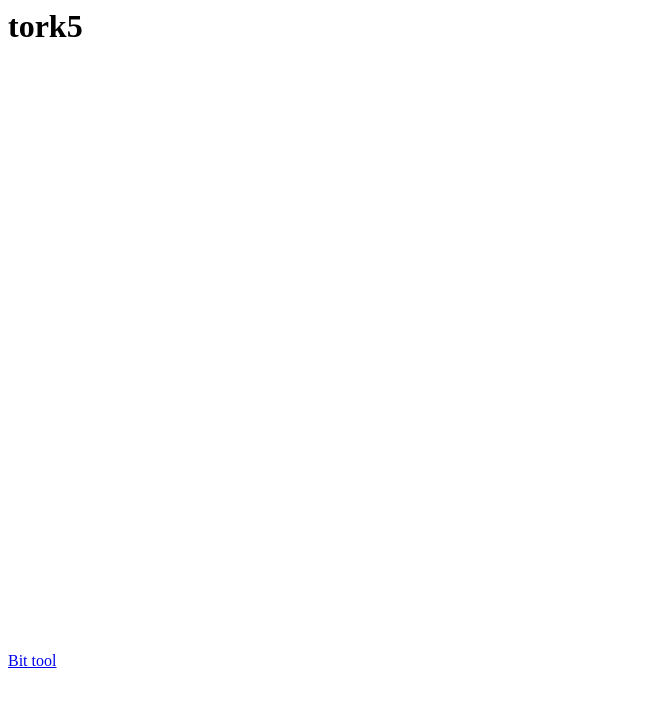
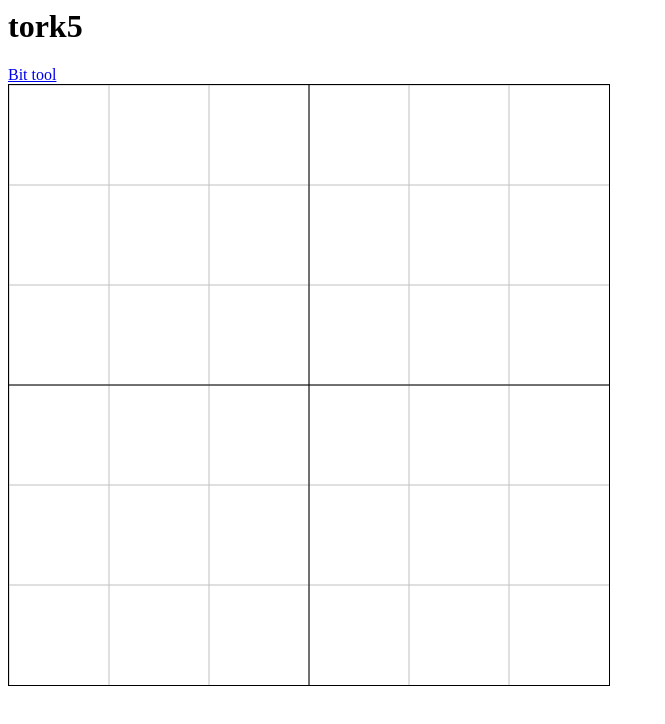
Before and after one commit to gotankersley/tork5, a plain HTML site: page index.html in a window 1280 px wide. Shown: the whole page, without its empty margins (0-665 px from the left). Drawn offline with nearby package versions, Linux system fonts and the light colour scheme.

Commit message:
Basic canvas drawing

```diff
--- /dev/null
+++ b/css/tork5.css
@@ -0,0 +1 @@
+div, canvas {border: 1px solid black;}
--- a/index.html
+++ b/index.html
@@ -2,13 +2,15 @@
 <html>
 <head>
 <title>tork5</title>
+<link rel="stylesheet" href="css/tork5.css" />
 <script src="//ajax.googleapis.com/ajax/libs/jquery/1.10.2/jquery.min.js"></script>
 <script src="js/core/bitlib.js"></script>
-
+<script src="js/core/board.js"></script>
+<script src="js/core/game.js"></script>
 </head>
 <body>
 <h1>tork5</h1>
-<a href="bit-tool.html" target="_new">Bit tool</a>
+<a href="bit-tool.html" target="_new">Bit tool</a><br>
 <canvas id="mainCanvas" width="600" height="600"></canvas>
 </body>
 </html>
--- a/js/core/board.js
+++ b/js/core/board.js
@@ -27,15 +27,16 @@ Space: One of 36 spaces a player can place a pin
 //Constants
 var PLAYER_1 = 0;
 var PLAYER_2 = 1;
+var EMPTY = -1;
 
 var ROT_LEFT = 0;
 var ROT_RIGHT = 1;
 
 var SPACES = 36;
 var NUM_TO_WIN = 5;
-var ROW_SIZE = 6;
-var COL_SIZE = 6;
-var QUAD_SIZE = 9;
+var ROW_COUNT = 6;
+var COL_COUNT = 6;
+var QUAD_COUNT = 9;
 
 //Index maps
 var ROW = [0,0,0,1,2,2,2,1,1,0,0,0,1,2,2,2,1,1,3,3,3,4,5,5,5,4,4,3,3,3,4,5,5,5,4,4];
@@ -56,7 +57,7 @@ var QUADS = [0xff,0x1fe00,0x3fc0000,0x7f8000000]; //Doesn't include centers
 
 var WINS = [
     0x30400c1,0x4880122,0x70001c,0x608018200,0x910024400,0xe0003800, //Vertical
-    0e07x,0x31188,0xe070,0x381c0000,0xc46200000,0x381c00000, //Horizontal
+    0xe07,0x31188,0xe070,0x381c0000,0xc46200000,0x381c00000, //Horizontal
     0x5000800a,0x888000111,0x5001000a0, //Diagonal top-left to bottom-right
     0x2090410,0x5128800,0x8a05000 //Diagonal top-right to bottom-left
 ];
@@ -96,23 +97,24 @@ Board.prototype.move = function(ind, quadId, dir) {
     this.turn != this.turn;
 }
 
-Board.prototype.addPin = function(ind) {
+Board.prototype.addPin = function(row,col) {
+	var ind = IND[row][col];
     if (this.isOpen(ind)) {
-        if (this.turn == PLAYER_1) this.p1 ^= mpos(ind);
-        else this.p2 ^= mpos(ind); //Player 2
+        if (this.turn == PLAYER_1) this.p1 = xor(this.p1,mpos(ind));
+        else this.p2 = xor(this.p2, mpos(ind)); //Player 2
     }
 }
 
 Board.prototype.rotateBoard = function(board, quadId,dir) {
 	//Extract quad from board
-	var quadUnshifted = (and(board, QUADS[quadId]);
-    var quad = shiftR(quadUnshifted, quadId * QUAD_SIZE);
+	var quadUnshifted = (and(board, QUADS[quadId]));
+    var quad = shiftR(quadUnshifted, quadId * QUAD_COUNT);
 
     //Bitwise rotate, 3 places will rotate 90 degrees
     var rotQuad = (dir == ROT_RIGHT)? rotR(quad,3) : rotL(quad,3);
 
     //Add the rotated quad back to the board
-	var quadShifted = shiftL(rotQuad, quadId * QUAD_SIZE);
+	var quadShifted = shiftL(rotQuad, quadId * QUAD_COUNT);
     var rotBoard = xor(board, QUADS[quadId]);
 	rotBoard = xor(rotBoard, quadShifted);
     if (this.turn == PLAYER_1) this.p1 = rotBoard;
@@ -123,7 +125,7 @@ Board.prototype.rotateBoard = function(board, quadId,dir) {
 Board.prototype.isWin = function(board) {
     if (this.moveCount >= SPACES) return true;
     else if (bitCount(board) <= NUM_TO_WIN) return false;
-    for(int w = 0; w < WINS.length; w++) {
+    for(var w = 0; w < WINS.length; w++) {
         if (and(board, WINS[w])) {
             if (and(board, WIN_MIDS[w]) == WIN_MIDS[w]) return true;
         }
@@ -131,10 +133,17 @@ Board.prototype.isWin = function(board) {
     return false;
 }
 
+Board.prototype.get = function(row, col) {
+	var ind = IND[row][col];
+	if (and(this.p1,ind)) return PLAYER_1;
+	else if (and(this.p2,ind)) return PLAYER_2;
+	else return EMPTY;
+}
+
 Board.prototype.show = function() {
-    for (var r = 0; r < ROW_SIZE; r++) {
-        for (var c = 0; c < COL_SIZE; c++) {
-            var ind = IND[r,c];
+    for (var r = 0; r < ROW_COUNT; r++) {
+        for (var c = 0; c < COL_COUNT; c++) {
+            var ind = IND[r][c];
             var space = ' ';
             if (and(this.p1, mpos(ind))) space = 'X';
             else if (and(this.p2, mpos(ind))) space = 'O';
@@ -144,7 +153,4 @@ Board.prototype.show = function() {
     }
 }
 
-Board.prototype.toString = function() {
-    return '[object Board]';
-}
 //End class Board
--- /dev/null
+++ b/js/core/game.js
@@ -0,0 +1,69 @@
+//Constants
+var UNIT_SIZE = 100;
+var QUAD_SIZE = UNIT_SIZE * 3;
+var BOARD_SIZE = UNIT_SIZE * 6;
+var HALF_UNIT = UNIT_SIZE/2;
+
+//Class Game
+function Game() {
+	this.canvas = document.getElementById('mainCanvas');
+	this.ctx = this.canvas.getContext('2d');
+	this.board = new Board();
+	$(this.canvas).click(this.onClick);
+	this.drawBoard();
+}
+
+Game.prototype.onClick = function(e) {
+	var r = Math.floor(e.offsetY / UNIT_SIZE);
+	var c = Math.floor(e.offsetX / UNIT_SIZE);
+	game.board.addPin(r,c);
+	game.drawBoard();
+}
+
+Game.prototype.drawLine = function(x1, y1, x2, y2) {
+	this.ctx.beginPath();
+	this.ctx.moveTo(x1,y1);
+	this.ctx.lineTo(x2,y2);
+	this.ctx.stroke();
+}
+
+Game.prototype.drawCircle = function(x, y, r) {
+	this.ctx.beginPath();
+	this.ctx.arc(x,y, r, 0, 2 * Math.PI, true);
+	this.ctx.closePath();
+	this.ctx.fill();
+}
+
+Game.prototype.drawBoard = function() {
+	this.ctx.clearRect(0,0, BOARD_SIZE, BOARD_SIZE);
+	this.ctx.strokeStyle = '#c0c0c0';
+	var y;
+
+	for (var r = 0; r < ROW_COUNT; r++) {
+		//Grid lines
+		y = r * UNIT_SIZE;
+		this.drawLine(0, y, BOARD_SIZE, y); //Horizontal
+		this.drawLine(y, 0, y, BOARD_SIZE); //Vertical
+
+		for (var c = 0; c < COL_COUNT; c++) {
+			var x = c * UNIT_SIZE;
+			var p = this.board.get(r,c);
+			if (p == PLAYER_1) this.drawCircle(x - HALF_UNIT,y +HALF_UNIT, HALF_UNIT);
+		}
+	}
+
+	//Quad grid lines
+	this.ctx.strokeStyle = '#000';
+	this.drawLine(QUAD_SIZE, 0, QUAD_SIZE, BOARD_SIZE); //Vertical
+	this.drawLine(0, QUAD_SIZE, BOARD_SIZE, QUAD_SIZE); //Horizontal
+}
+
+Game.prototype.drawQuad = function() {
+
+}
+
+//End class Game
+var game;
+$(function() {
+	game = new Game();
+});
```
